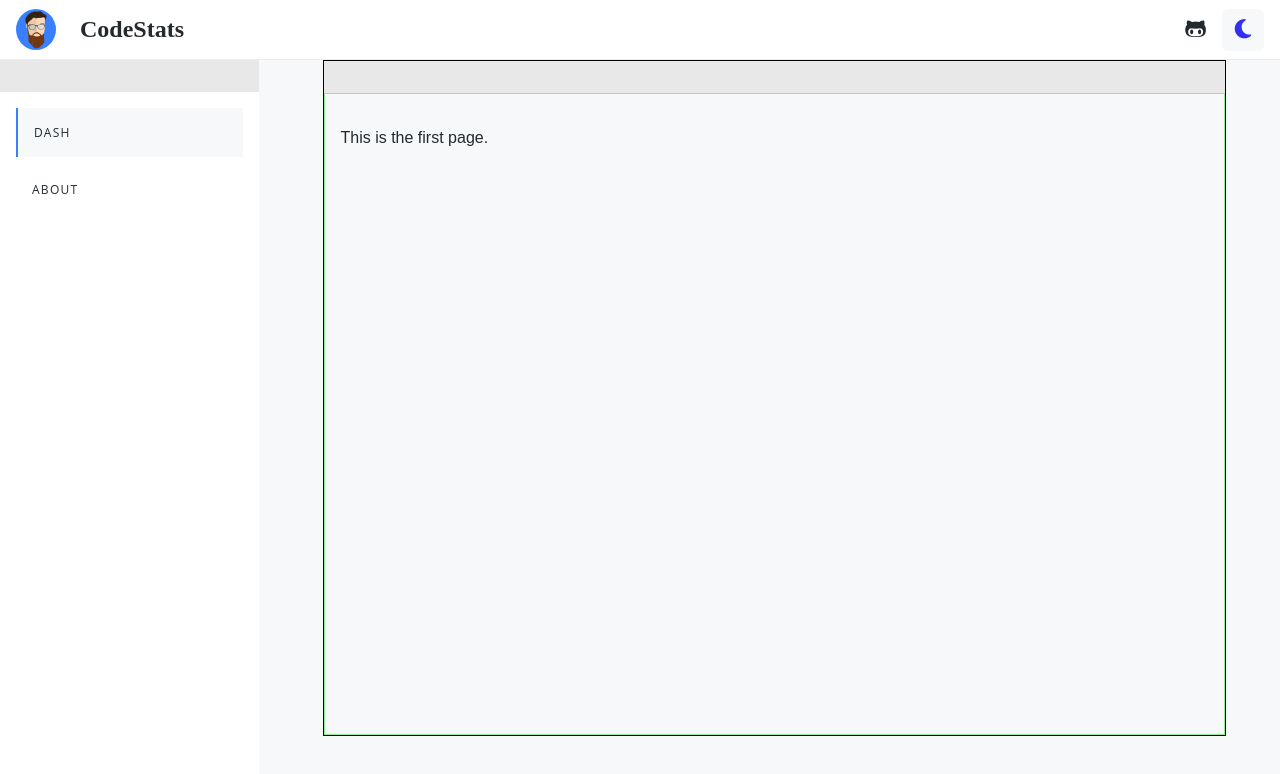
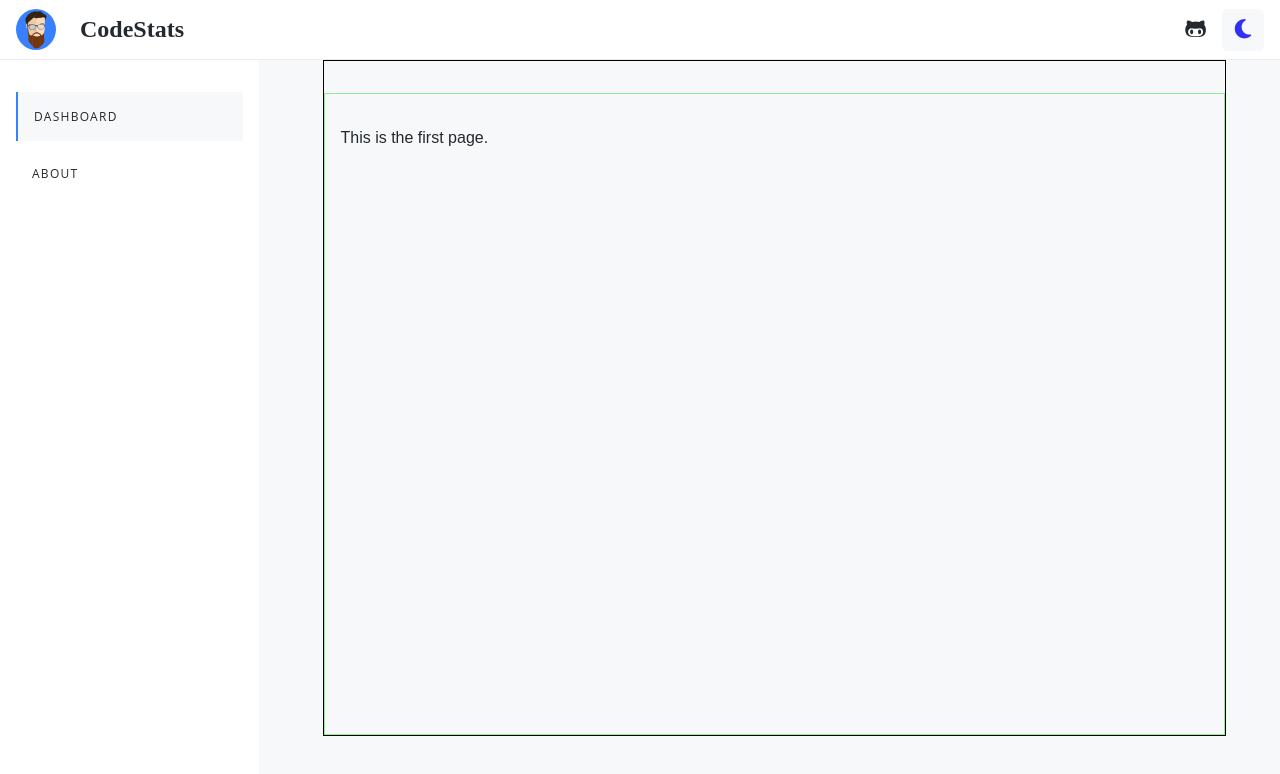
Before and after one commit to thomasabishop/code-stats, a React (Create React App) app: page /about in a window 1280 px wide. Shown: the top 774 px of the page. Built offline with nearby package versions, Linux system fonts and the light colour scheme.

Commit message:
Remove buffer spacing

```diff
--- a/src/components/Menu.jsx
+++ b/src/components/Menu.jsx
@@ -33,7 +33,7 @@ function Menu() {
   return (
     <Wrapper className="router-link-override">
       <MenuLink exact={true} to="/">
-        Dash
+        Dashboard
       </MenuLink>
 
       <MenuLink to="/about">About</MenuLink>
--- a/src/components/Sidebar.jsx
+++ b/src/components/Sidebar.jsx
@@ -1,8 +1,8 @@
 import React from 'react';
 import Menu from './Menu';
 import styled from 'styled-components';
-import Buffer from './styled/Buffer';
 const Wrapper = styled.div`
+  padding-top: 1rem;
   background: ${({ theme }) => theme.mainColor};
   grid-column: 1 /6;
   grid-row: 2 / 25;
@@ -16,7 +16,6 @@ function Sidebar() {
   return (
     <Wrapper>
       <div>
-        <Buffer />
         <Menu />
       </div>
     </Wrapper>
--- a/src/components/styled/Buffer.jsx
+++ b/src/components/styled/Buffer.jsx
@@ -2,7 +2,7 @@ import styled from 'styled-components';
 
 const Wrapper = styled.div`
   padding: 1rem;
-  background: #e8e8e8;
+  // background: #e8e8e8;
 `;
 
 function Buffer() {
```
